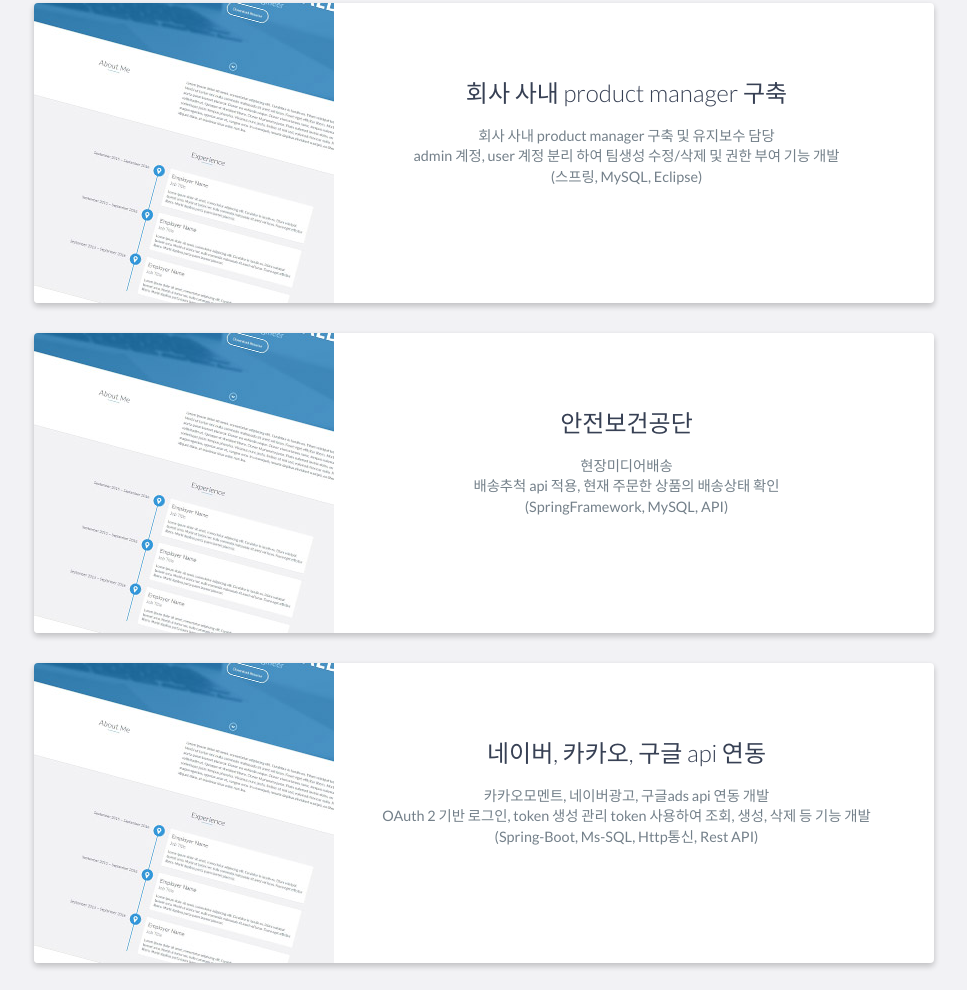
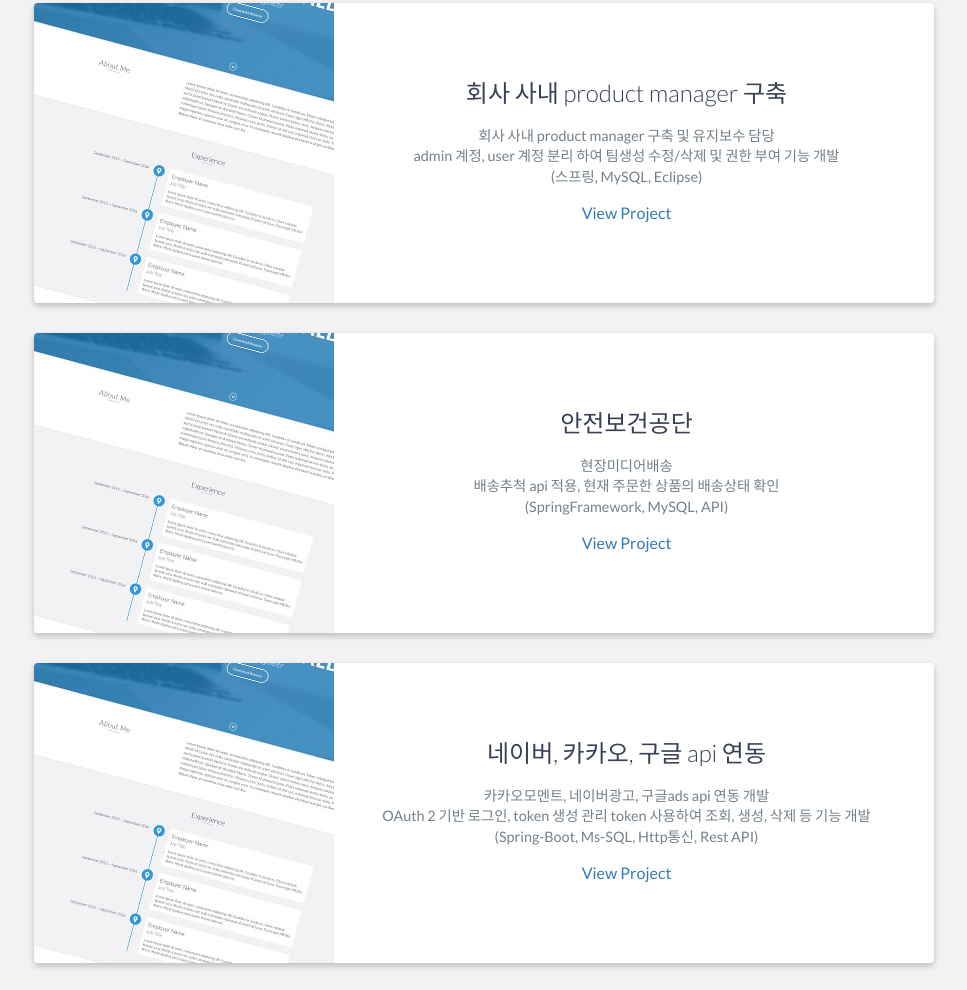
Before and after one commit to Byube/Byube.github.io, a website: page index.html in a window 1280 px wide. Shown: the part 3682-4672 px from the top of the page, without its empty margins (156-1123 px from the left). Drawn offline with nearby package versions, Linux system fonts and the light colour scheme.

Commit message:
프로젝트 수정(0706)

```diff
--- a/index.html
+++ b/index.html
@@ -210,7 +210,7 @@
                             admin 계정, user 계정 분리 하여 팀생성 수정/삭제 및 권한 부여 기능 개발<br>
                             (스프링, MySQL, Eclipse)
                         </p>
-                       <!--<a href="#">View Project</a>-->
+                       <a href="javascript:;" onclick="goProject(1)">View Project</a>
                     </div>
                     <!-- End .project-info -->
                 </div>
@@ -229,7 +229,7 @@
                             배송추척 api 적용, 현재 주문한 상품의 배송상태 확인<br>
                             (SpringFramework, MySQL, API)
                         </p>
-                        <!--<a href="#">View Project</a>-->
+                        <a href="javascript:;" onclick="goProject(2)">View Project</a>
                     </div>
                     <!-- End .project-info -->
                 </div>
@@ -248,7 +248,7 @@
                             token 사용하여 조회, 생성, 삭제 등 기능 개발<br>
                             (Spring-Boot, Ms-SQL, Http통신, Rest API)
                         </p>
-                       <!--<a href="#">View Project</a>-->
+                        <a href="javascript:;" onclick="goProject(3)">View Project</a>
                     </div>
                     <!-- End .project-info -->
                 </div>
@@ -269,7 +269,7 @@
                             회원가입, 관리자 기능(상담사 추가, 삭제, 수정), 로그확인, 실시간 음성인식 모니터링 등<br>
                             (Spring-Boot, MariaDB)
                         </p>
-                        <!--<a href="#">View Project</a>-->
+                        <a href="javascript:;" onclick="goProject(4)">View Project</a>
                     </div>
                     <!-- End .project-info -->
                 </div>
--- a/js/myevent.js
+++ b/js/myevent.js
@@ -1,3 +1,15 @@
 $(function(){
 
 });
+
+function goProject(pro){
+    if(pro == 1){
+        window.open("http://www.aiitone.com:20171/");
+    } else if(pro == 2){
+        window.open("https://github.com/Byube/deliveryAPI");
+    } else if(pro == 3){
+        window.open("https://github.com/Byube/Apiisfun");
+    } else if(pro == 4){
+        window.open("https://github.com/Byube/swa/tree/master/swa");
+    }
+}
```
